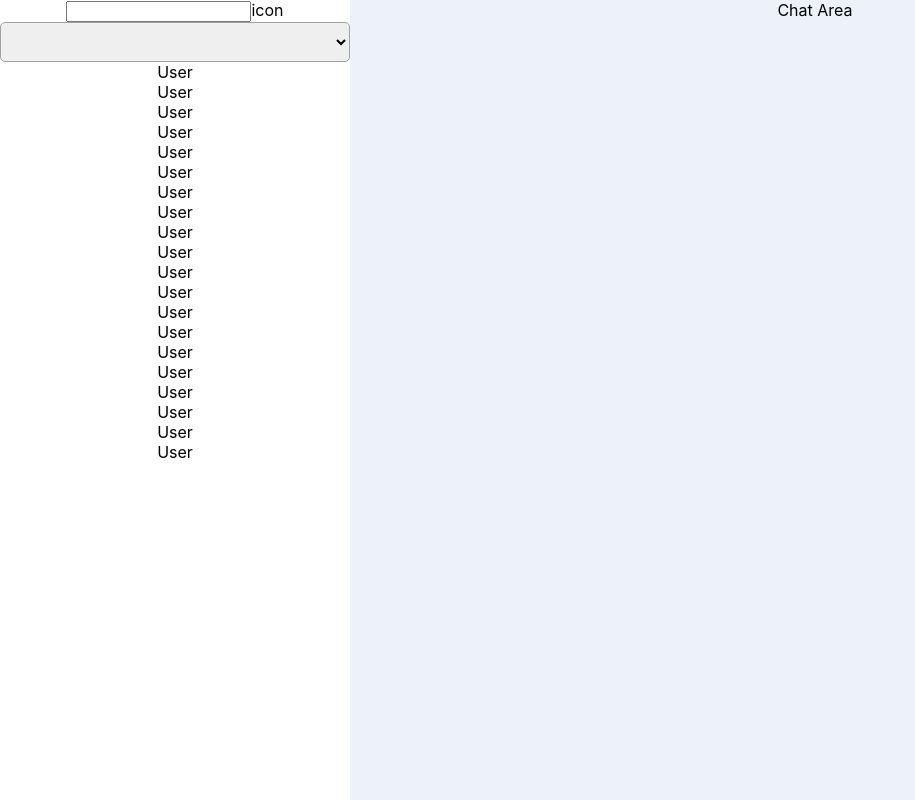
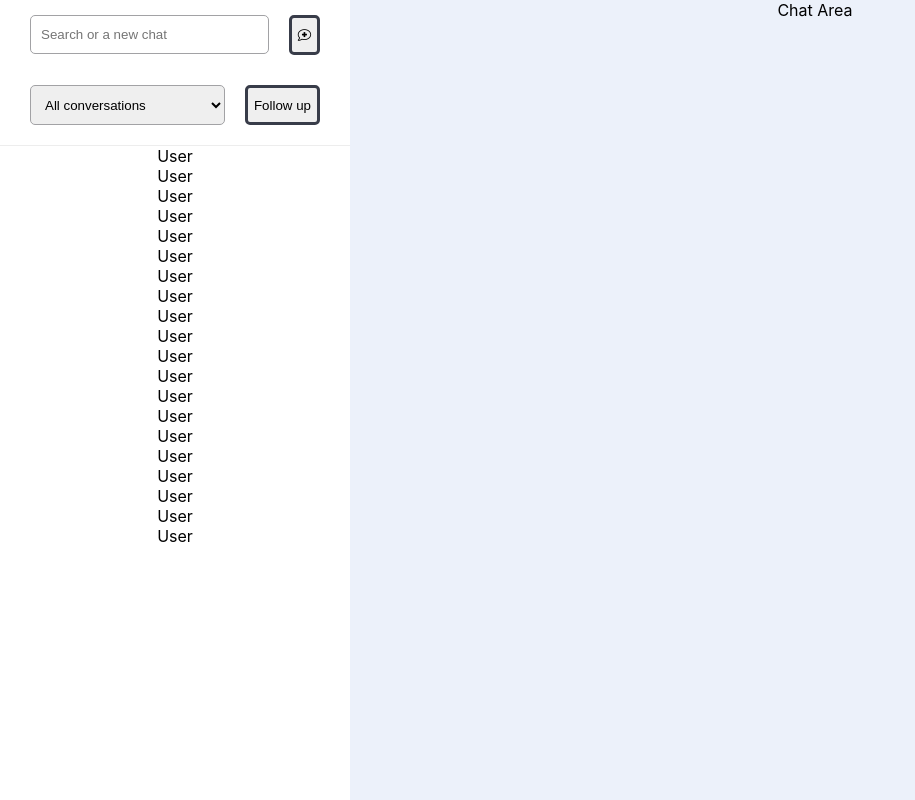
Before and after one commit to smartcoder-7/chat-test, a React (Create React App) app: page / in a window 1280 px wide. Shown: the whole page, without its empty margins (0-915 px from the left). Built offline with nearby package versions, Linux system fonts and the light colour scheme.

Commit message:
styles left filter section

```diff
--- a/src/App.js
+++ b/src/App.js
@@ -1,8 +1,9 @@
 import React from 'react';
 import { BrowserRouter as  Router, Switch, Route } from 'react-router-dom';
 
+import MainChat from './pages/MainChat';
 import './App.css';
-import MainChat from './pages/MainChat';
+import 'assets/css/fontawesome.min.css';
 
 function App() {
   return (
--- a/src/components/Button/Button.js
+++ b/src/components/Button/Button.js
@@ -1,9 +1,8 @@
 import React from 'react';
-import './Button.style.css';
 
-const Button = ({ children, onClick }) => {
+const Button = ({ children, onClick, className = '' }) => {
   return (
-    <button className="btn" onClick={onClick}>{children}</button>
+    <button className={`btn ${className}`} onClick={onClick}>{children}</button>
   );
 };
 
--- a/src/components/Button/Buttton.style.css
+++ b/src/components/Button/Button.style.css
@@ -1,6 +1,7 @@
 .btn {
-  width: 40px;
+  width: fit-content;
   height: 40px;
   border: solid 3px var(--gray-dark);
   border-radius: var(--border-radius);
+  white-space: nowrap;
 }
--- a/src/components/Button/index.js
+++ b/src/components/Button/index.js
@@ -1 +1,4 @@
-export { default } from './Button';
+import Button from './Button';
+import './Button.style.css';
+
+export default Button;
--- a/src/components/InputField/InputField.js
+++ b/src/components/InputField/InputField.js
@@ -1,13 +1,13 @@
 import React from 'react';
-import './InputField.style.css';
 
-const InputField = ({ onChange, placeholder,  value, ...props }) => {
+const InputField = ({ onChange, placeholder, value, name, className = '', ...props }) => {
   return (
     <input
-      className="input-field"
+      className={`input-field ${className}`}
       value={value}
       onChange={onChange}
       placeholder={placeholder}
+      name={name}
       {...props}
     />
   );
--- a/src/components/InputField/InputField.style.css
+++ b/src/components/InputField/InputField.style.css
@@ -1,4 +1,4 @@
-.inpinput-field {
+.input-field {
   width: 100%;
   height: 37px;
   border: solid 1px var(--gray-light);
--- a/src/components/InputField/index.js
+++ b/src/components/InputField/index.js
@@ -1 +1,4 @@
-export { default } from './InputField';
+import InputField from './InputField';
+import './InputField.style.css';
+
+export default InputField;
--- a/src/containers/UserArea/UserArea.js
+++ b/src/containers/UserArea/UserArea.js
@@ -3,24 +3,55 @@ import React, { useState } from 'react';
 import InputField from 'components/InputField';
 import Dropdown from 'components/Dropdown';
 import User from 'components/User';
+import Button from 'components/Button';
+import { FILTER_OPTIONS } from 'utils/constants';
+
 
 const UserArea = () => {
   const [select, setSelect] = useState(null);
+  const [filter, setFilter] = useState('');
 
   const handleSelectChange = (value) => {
     setSelect(value);
   };
 
+  const handleClickAdd = () => {
+    console.log('I am adding somehow!');
+  };
+
+  const handleChangeFilter = (value) => {
+    setFilter(value);
+    console.log('I am chaning a filter', value);
+  };
+
+  const handleFollow = () => {
+    console.log('I am adding somehow!');
+  };
+
   return (
-    <div>
-      <div>
-        <InputField />
-        <span>icon</span>
+    <div className="user-area">
+      <div className="user-area__header">
+        <div className="header__filter">
+          <InputField
+            onChange={handleChangeFilter}
+            value={filter}
+            name="filter"
+            placeholder="Search or a new chat"
+          />
+          <Button onClick={handleClickAdd} className="btn-filter">
+            <i className="fal fa-comment-medical" />
+          </Button>
+        </div>
+        <div className="header__dropdown">
+          <Dropdown
+            options={FILTER_OPTIONS}
+            onChange={handleSelectChange}
+            value={select}
+          />
+          <Button onClick={handleFollow} className="btn-follow">Follow up</Button>
+        </div>
       </div>
-      <div>
-        <Dropdown options={[]} onChange={handleSelectChange} value={select} />
-      </div>
-      <div>
+      <div className="user-area__user-list">
         {Array(20).fill(0).map((user, index) => <User key={index} />)}
       </div>
     </div>
--- /dev/null
+++ b/src/containers/UserArea/UserArea.style.css
@@ -0,0 +1,26 @@
+.user-area {
+  display: flex;
+  flex-direction: column;
+}
+
+.user-area .user-area__header {
+  height: 110px;
+  border-bottom: solid 1px #ededed;
+  padding: 15px 30px 20px;
+  display: flex;
+  flex-direction: column;
+  justify-content: space-between;
+}
+
+.user-area__header .header__filter {
+  display: flex;
+  justify-content: space-between;
+}
+
+.user-area__header .header__dropdown {
+  display: flex;
+}
+
+.btn.btn-follow, .btn.btn-filter {
+  margin-left: 20px;
+}
--- a/src/containers/UserArea/index.js
+++ b/src/containers/UserArea/index.js
@@ -1 +1,4 @@
-export { default } from './UserArea';
+import UserArea from './UserArea';
+import './UserArea.style.css';
+
+export default UserArea;
--- /dev/null
+++ b/src/utils/constants.js
@@ -0,0 +1,14 @@
+export const FILTER_OPTIONS = [
+  {
+    value: 'all',
+    label: 'All conversations',
+  },
+  {
+    value: 'favorite',
+    label: 'Favorites',
+  },
+  {
+    value: 'favorite',
+    label: 'Not Favorites',
+  },
+];
```
